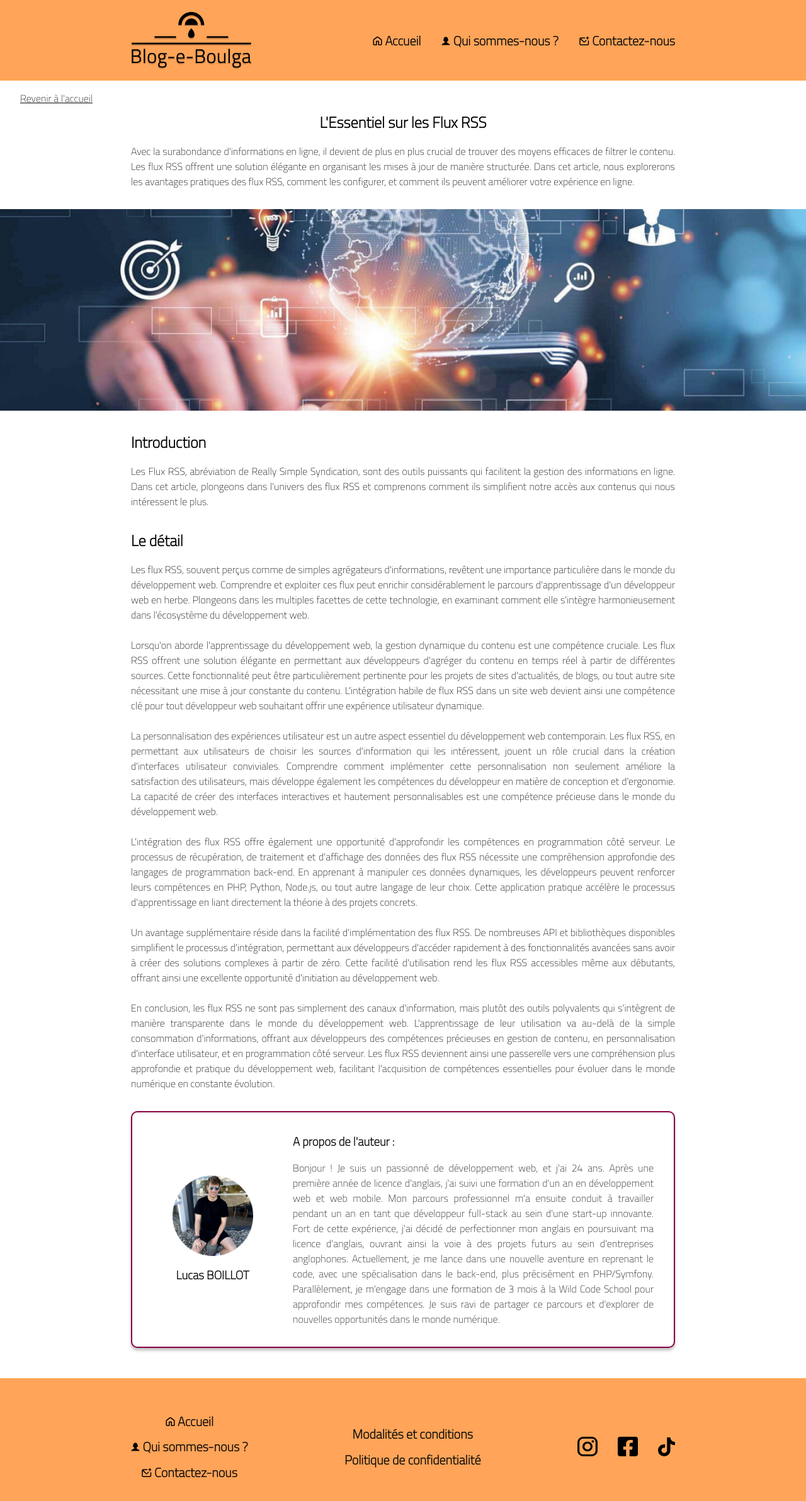
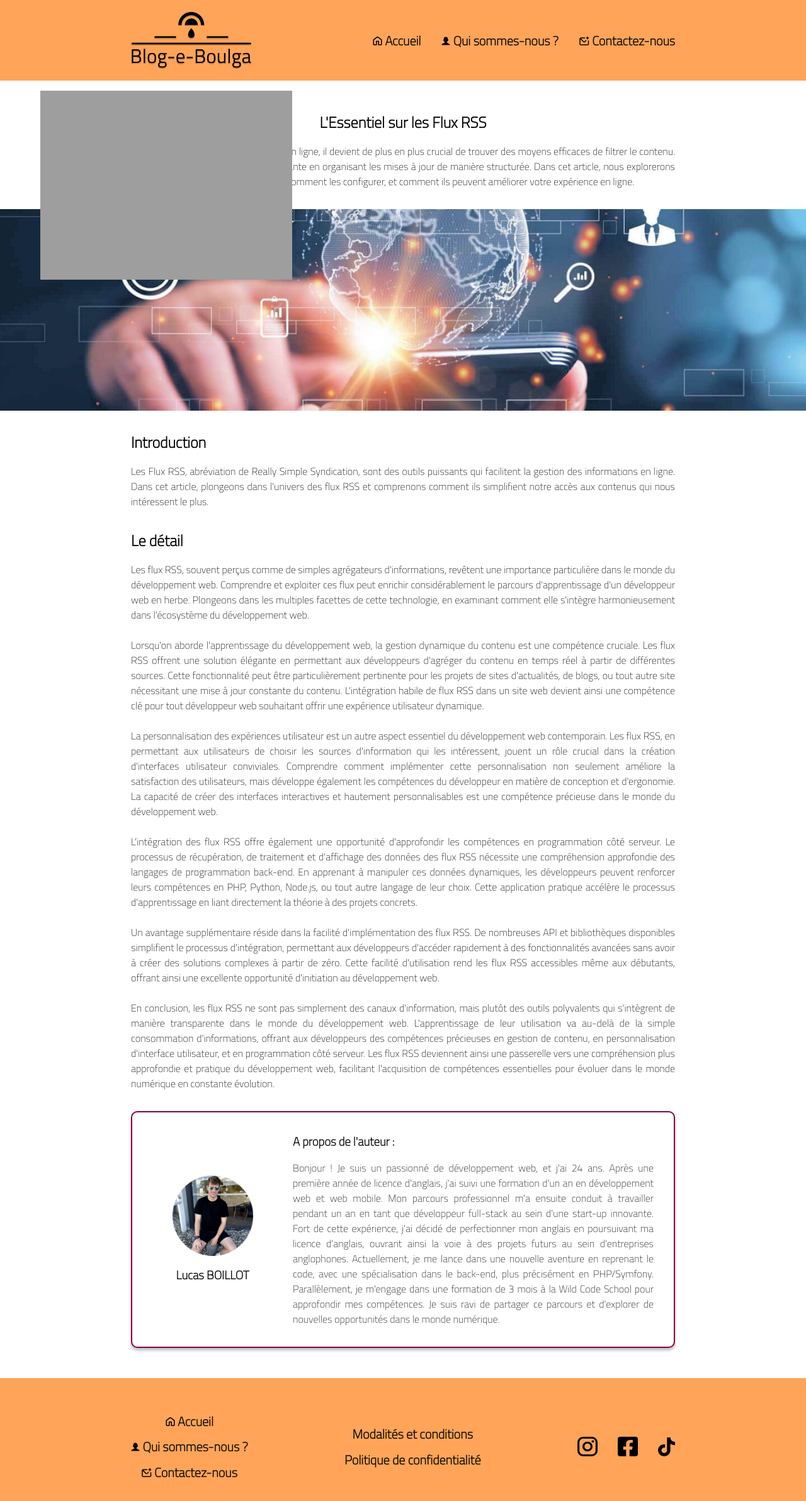
Before and after one commit to LuckyShuii/front-only-blog-e-boulga, a PHP site: page /article.php?article=les_flux_rss in a window 1280 px wide. Shown: the whole page at 63% size. Run offline with PHP 8.4, Linux system fonts and the light colour scheme; grey boxes are pictures that could not be loaded.

Commit message:
replaced with a back arrow

```diff
--- a/article.php
+++ b/article.php
@@ -19,7 +19,7 @@
 <body>
     <?php require_once('header.php'); ?>
     <main>
-        <p><a id="go_back" href="index.php">Revenir à l'accueil</a></p>
+        <p><a id="go_back" href="index.php"><img src="assets/img/back-arrow.svg" alt="icone d'une flèche vers l'arrière noire" /></a></p>
         <?php require_once('assets/db/article.php'); ?>
 
         <section class="body_text">
--- a/assets/css/article.css
+++ b/assets/css/article.css
@@ -13,15 +13,20 @@ main {
 
 #go_back {
     position: absolute;
-    left: 2rem;
+    left: 4rem;
     top: 9rem;
     text-decoration: underline;
     color: var(--our-black);
+    display: flex;
+    justify-content: center;
+    align-items: center;
 }
 
 #go_back:hover {
     cursor: pointer;
     color: var(--main-color);
+    background-color: rgb(205, 205, 205);
+    border-radius: 10px;
 }
 
 /**
```
